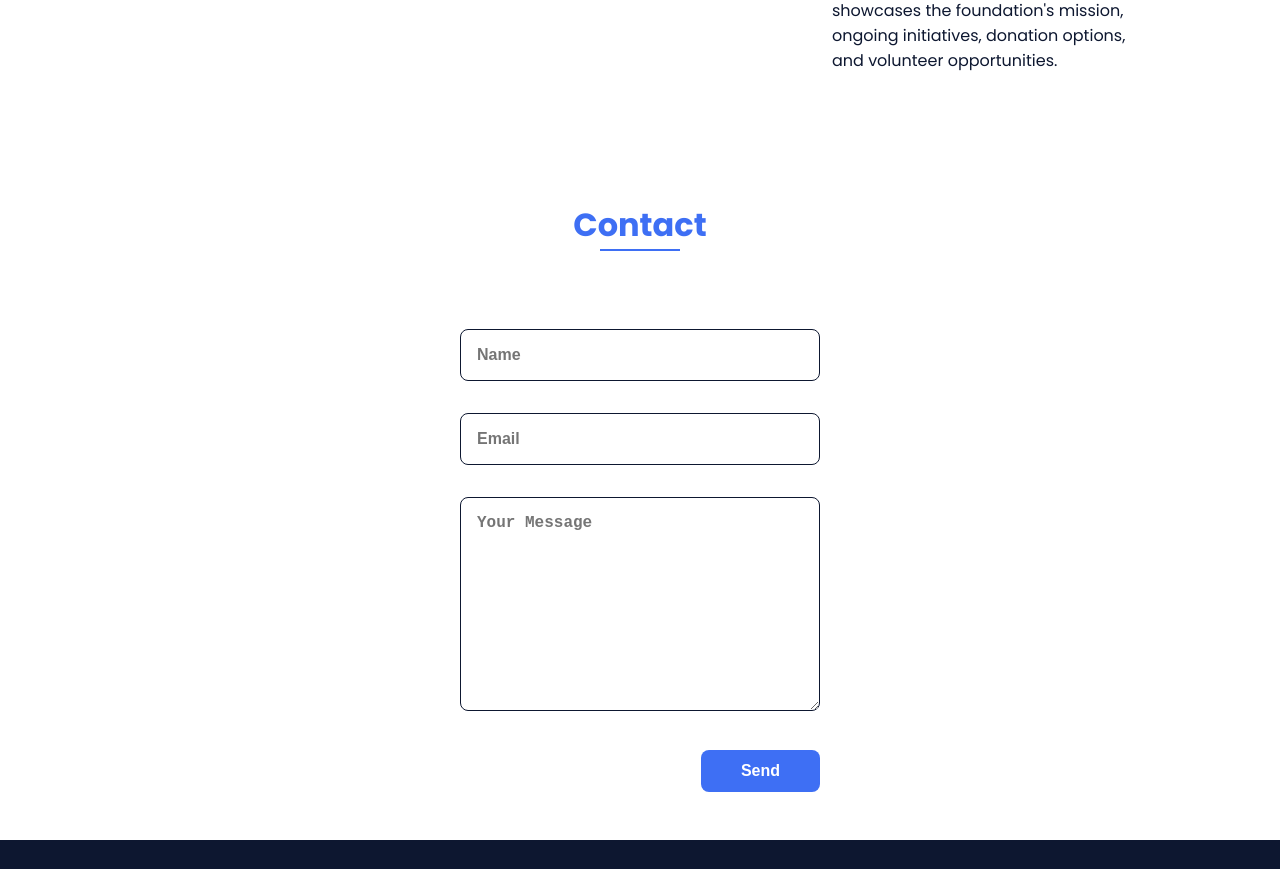
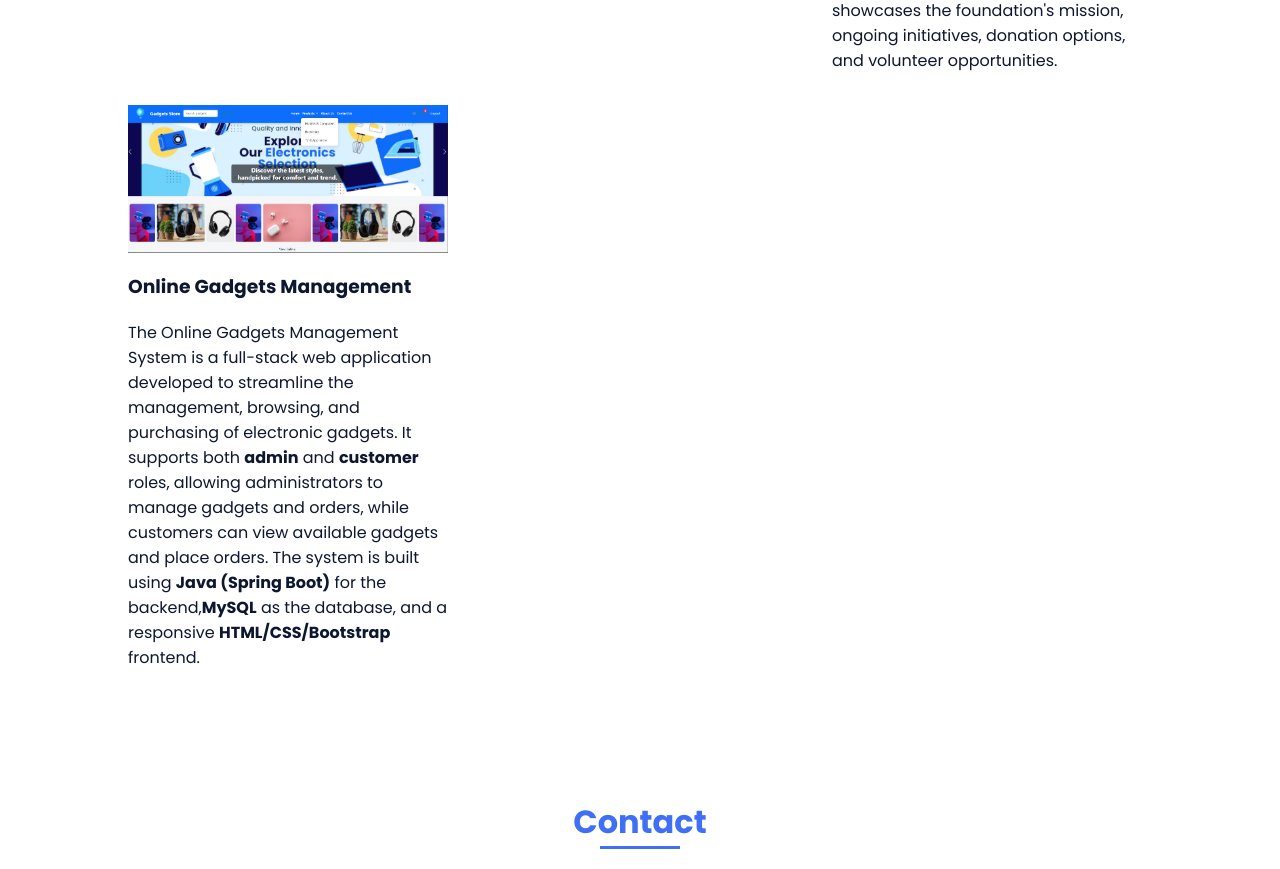
Before and after one commit to Aravind0516/my-portfolio-, a plain HTML site: page index.html in a window 1280 px wide. Shown: the part 3424-4293 px from the top of the page. Drawn offline with nearby package versions, Linux system fonts and the light colour scheme.

Commit message:
new project updated

```diff
--- a/index.html
+++ b/index.html
@@ -167,6 +167,14 @@
             <p class="work__text"> A responsive and accessible website created for the <strong>Kindle Rule Welfare Foundation</strong>, designed using <strong>HTML</strong>, <strong>CSS</strong>, <strong>Bootstrap</strong>, and <strong>JavaScript</strong>. The site showcases the foundation's mission, ongoing initiatives, donation options, and volunteer opportunities.</p>
         </div>
 
+        <div class="work__item">
+            <a href="" class="work__img">
+                <img src="Assets/projects/online gadgets.png" alt="Static Portfolio">
+            </a>
+            <h3 class="work__title">Online Gadgets Management</h3>
+            <p class="work__text">The Online Gadgets Management System is a full-stack web application developed to streamline the management, browsing, and purchasing of electronic gadgets. It supports both <strong>admin</strong> and <strong>customer</strong> roles, allowing administrators to manage gadgets and orders, while customers can view available gadgets and place orders. The system is built using <strong>Java (Spring Boot)</strong> for the backend,<strong>MySQL</strong>  as the database, and a responsive <strong>HTML/CSS/Bootstrap</strong> frontend.</p>
+        </div>
+
 
     </div>
 </section>
```
Also changed, not shown: Assets/projects/online gadgets.png (added).
